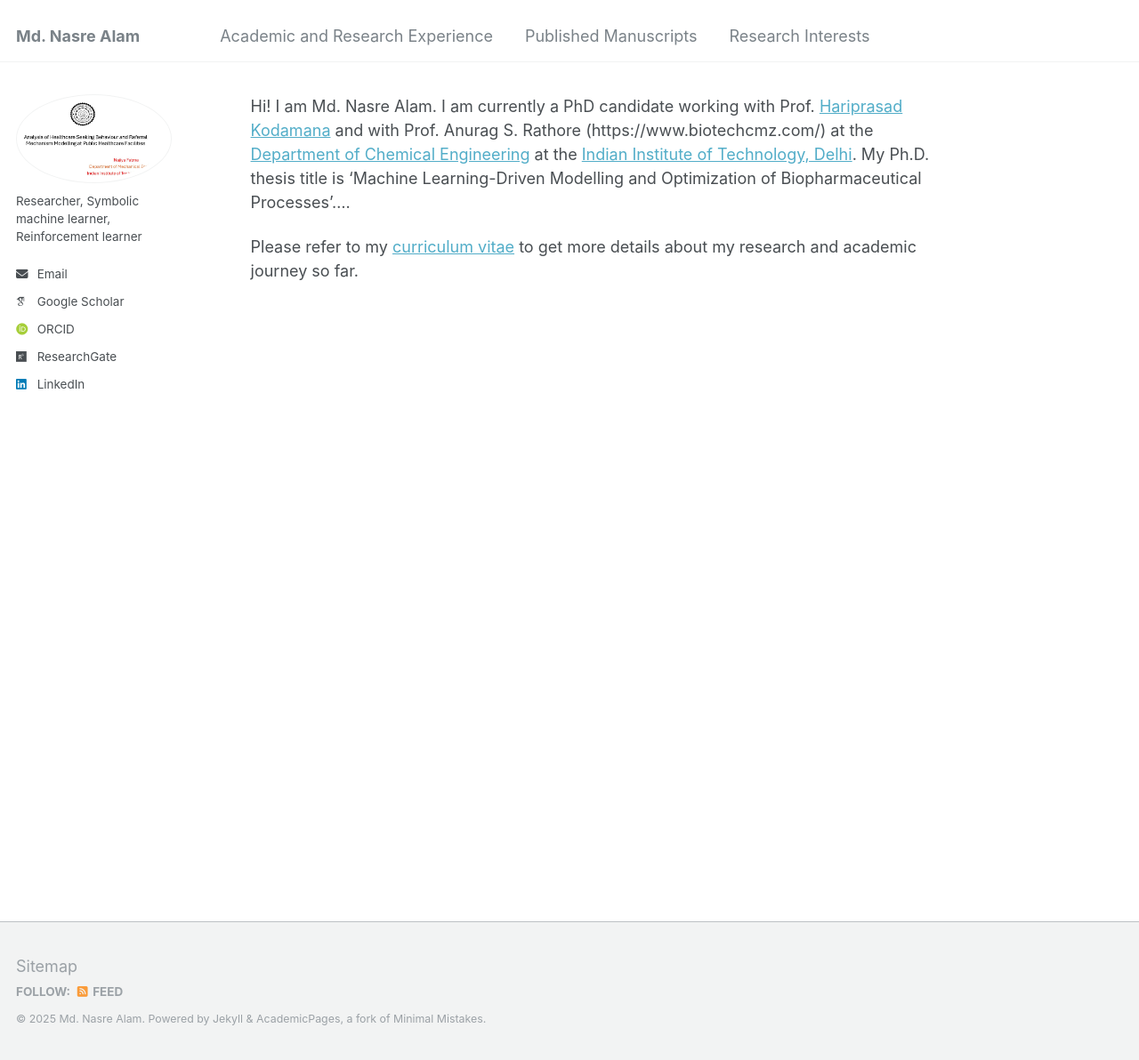
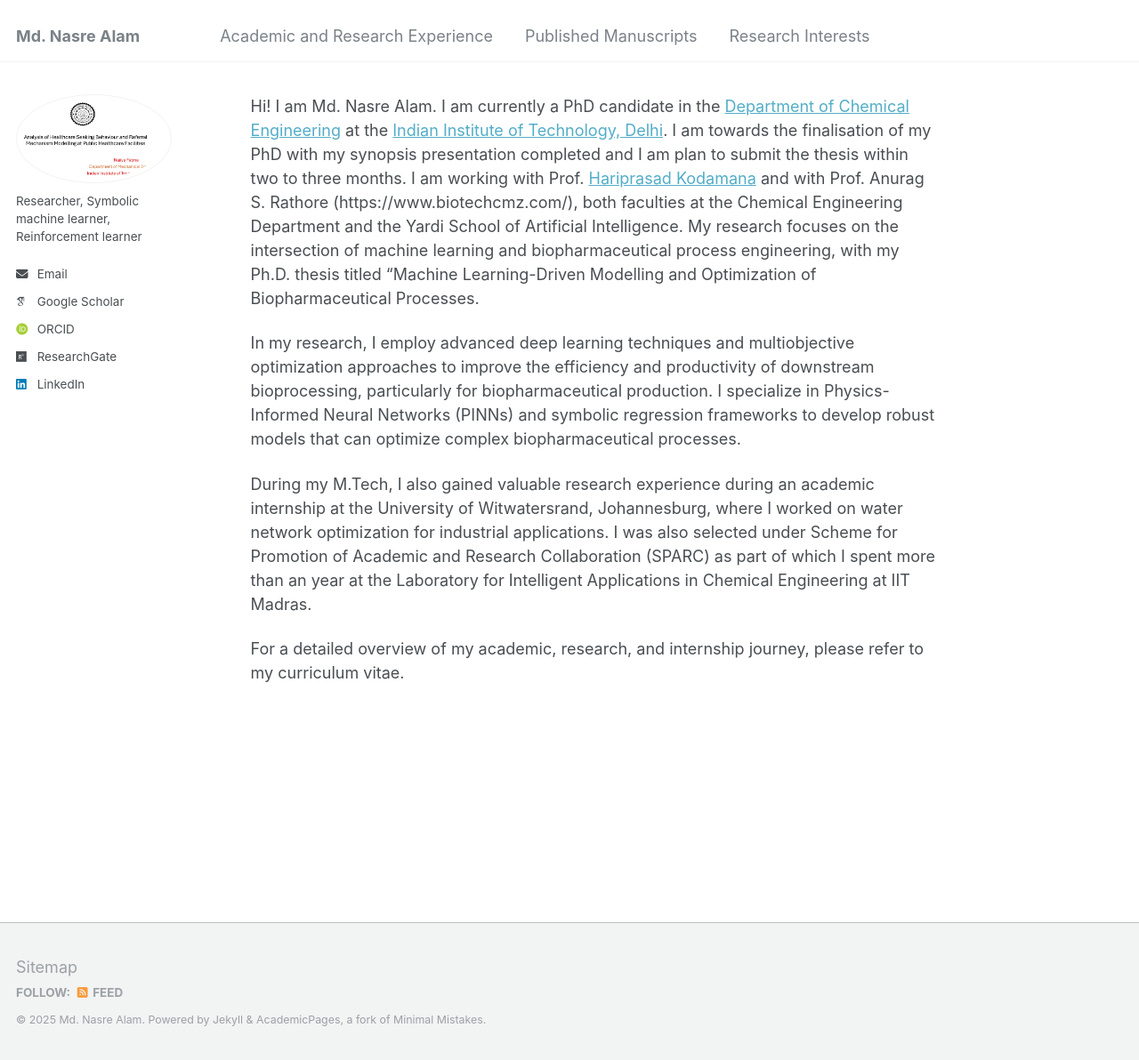
Before and after one commit to mdnasreiit/mdnasreiit.github.io, a Jekyll site: the page built from _pages/about.md, in a window 1280 px wide and 1192 px high. Shown: the whole window at 89% size. Built offline with Jekyll 4.4.1, drawn with Linux system fonts in a browser that asks for light colours; some web fonts are replaced.

Commit message:
Update about.md

```diff
--- a/_pages/about.md
+++ b/_pages/about.md
@@ -1,13 +1,18 @@
 ---
 permalink: /
-#title: "Najiya Fatma, Ph.D."
+#title: "Md. Nasre Alam"
 author_profile: true
 redirect_from:
   - /about/
   - /about.html
 ---
 
-Hi! I am Md. Nasre Alam. I am currently a PhD candidate working with Prof. [Hariprasad Kodamana](https://web.iitd.ac.in/~kodamana/index.html) and with Prof. Anurag S. Rathore (https://www.biotechcmz.com/) at the [Department of Chemical Engineering](https://chemical.iitd.ac.in/) at the [Indian Institute of Technology, Delhi](https://home.iitd.ac.in/). My Ph.D. thesis title is 'Machine Learning-Driven Modelling and Optimization of Biopharmaceutical Processes'....
+Hi! I am Md. Nasre Alam. I am currently a PhD candidate in the [Department of Chemical Engineering](https://chemical.iitd.ac.in/) at the [Indian Institute of Technology, Delhi](https://home.iitd.ac.in/). I am towards the finalisation of my PhD with my synopsis presentation completed and I am plan to submit the thesis within two to three months. I am working with Prof. [Hariprasad Kodamana](https://web.iitd.ac.in/~kodamana/index.html) and with Prof. Anurag S. Rathore (https://www.biotechcmz.com/), both faculties at
+the Chemical Engineering Department and the Yardi School of Artificial Intelligence.   My research focuses on the intersection of machine learning and biopharmaceutical process engineering, with my Ph.D. thesis titled “Machine Learning-Driven Modelling and Optimization of Biopharmaceutical Processes.
 
+In my research, I employ advanced deep learning techniques and multiobjective optimization approaches to improve the efficiency and productivity of downstream bioprocessing, particularly for biopharmaceutical production. I specialize in Physics-Informed Neural Networks (PINNs) and symbolic regression frameworks to develop robust models that can optimize complex biopharmaceutical processes.
 
-Please refer to my [curriculum vitae](https://drive.google.com/file/d/1Xsk0nvcldQVAhom8ZkF6-xZK-C1y5Z4S/view?usp=sharing) to get more details about my research and academic journey so far.
+During my M.Tech, I also gained valuable research experience during an academic internship at the University of Witwatersrand, Johannesburg, where I worked on water network optimization for industrial applications. I was also selected under Scheme for Promotion of Academic and Research Collaboration (SPARC) as part of which I spent more than an year at the Laboratory for
+Intelligent Applications in Chemical Engineering at IIT Madras.
+
+For a detailed overview of my academic, research, and internship journey, please refer to my curriculum vitae.
```
